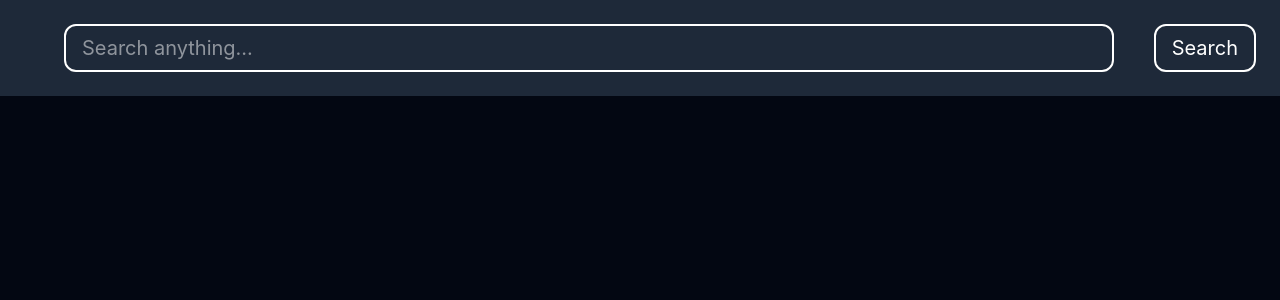
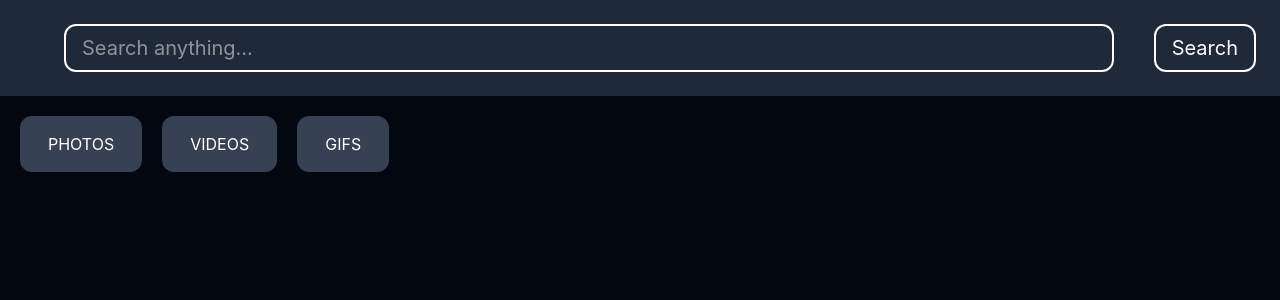
Before and after one commit to navjot-ai-dev/redux-project, a React (Vite) app: page / in a window 1280 px wide. Shown: the top 300 px of the page. Built offline with nearby package versions, Linux system fonts and the light colour scheme.

Commit message:
add tabs button

```diff
--- a/src/App.jsx
+++ b/src/App.jsx
@@ -1,4 +1,5 @@
 import Search from "./components/Search"
+import Tabs from "./components/tabs"
 
 
 const App = () => {
@@ -7,6 +8,7 @@ const App = () => {
   return (
     <div className='h-screen w-full bg-gray-950 text-white '>
      <Search />
+     <Tabs />
 
       </div>
   )
--- a/src/components/Search.jsx
+++ b/src/components/Search.jsx
@@ -27,7 +27,7 @@ const Search = () => {
          required
          type="text" placeholder='Search anything...' value={text}
          onChange={search} className=' border-2 px-4 py-2 text-xl w-full mx-10 rounded-xl ' />
-         <button className=' border-2 px-4 py-2 text-xl  rounded-xl active:scale-75'>Search</button>
+         <button className=' border-2 px-4 py-2 text-xl cursor-pointer rounded-xl active:scale-75'>Search</button>
      </form>
 
     </div>
--- a/src/components/tabs.jsx
+++ b/src/components/tabs.jsx
@@ -0,0 +1,28 @@
+import React from 'react'
+import { useDispatch, useSelector } from 'react-redux'
+import { setActiveTab } from '../redux/features/searchslice';
+
+const Tabs = () => {
+
+    const Tabs = ['Photos','Videos','GIFs']
+  const dispatch = useDispatch();
+ const activeTab = useSelector((state)=>state.search.activeTab)
+
+  return (
+    <div className='flex gap-5 mt-5 ml-5'>
+        {Tabs.map(function (elem,idx) {
+            return <button className={`${activeTab===elem?'bg-blue-600':'bg-gray-700'} px-7 py-4 cursor-pointer rounded-xl uppercase active:scale-90`}
+            onClick={() =>{
+                dispatch(setActiveTab(elem))
+                console.log(elem);
+
+            }}
+             key={idx}>
+                {elem}
+             </button>
+        })}
+    </div>
+  )
+}
+
+export default Tabs
```
